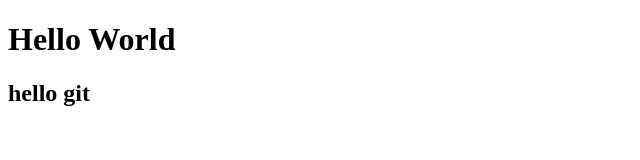
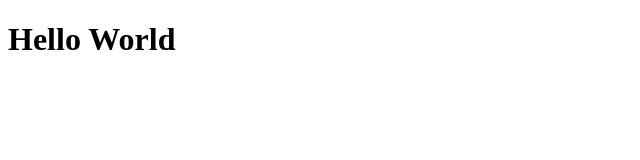
Before and after one commit to desnotes/webapp, a plain HTML site: page index.html in a window 1280 px wide. Shown: the whole page, without its empty margins (0-640 px from the left). Drawn offline with Linux system fonts and the light colour scheme.

Commit message:
remove change

```diff
--- a/index.html
+++ b/index.html
@@ -8,6 +8,5 @@
 </head>
 <body>
     <h1>Hello World</h1>
-    <h2>hello git</h2>
 </body>
 </html>
```
